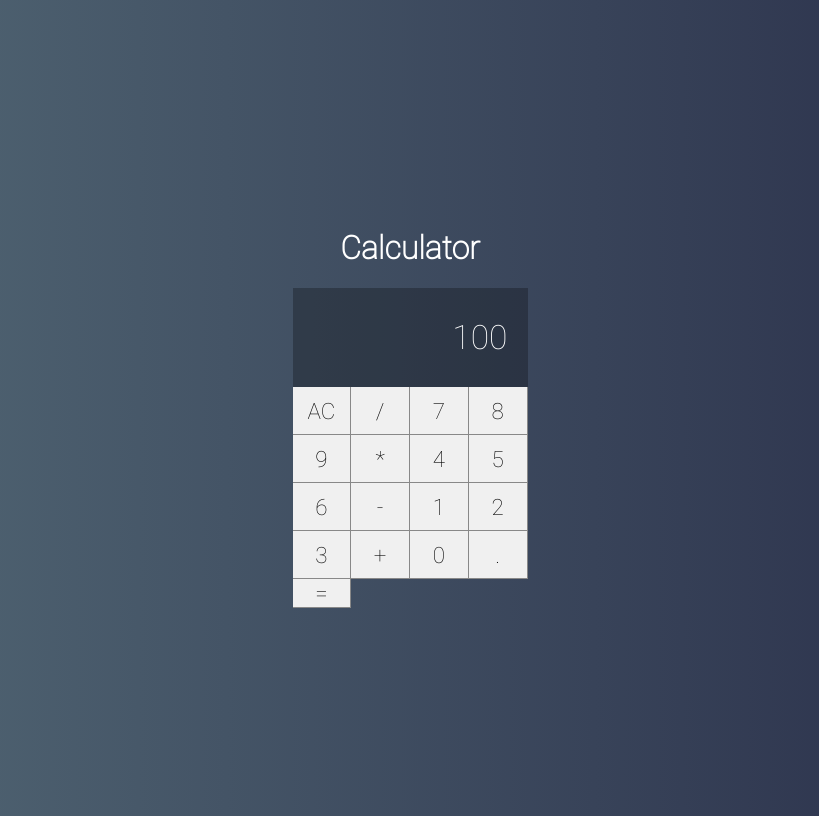
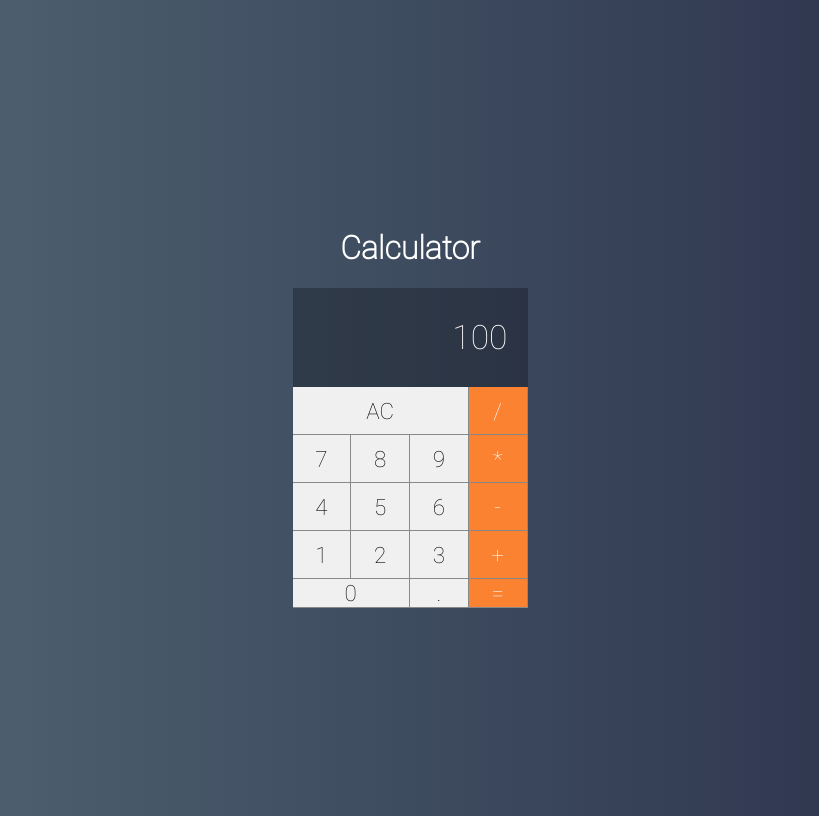
Before and after one commit to UenerCoelho/guided-projects, a React (Create React App) app: page / in a window 1280 px wide. Shown: the whole page, without its empty margins (230-1049 px from the left). Built offline with nearby package versions, Linux system fonts and the light colour scheme.

Commit message:
Componente Button 02

```diff
--- a/src/components/Button.css
+++ b/src/components/Button.css
@@ -12,3 +12,24 @@
   border-bottom: var(--border-button);
   outline: none;
 }
+
+.button:active {
+  background-color: #ccc;
+}
+
+.button.double {
+  grid-column: span 2;
+}
+
+.button.triple {
+  grid-column: span 3;
+}
+
+.button.operation {
+  background-color: #fa8231;
+  color: #fff;
+}
+
+.button.operation:active {
+  background-color: #fa823188;
+}
--- a/src/components/Button.jsx
+++ b/src/components/Button.jsx
@@ -1,5 +1,33 @@
-import React from 'react'
-import './Button.css'
+import React from "react"
+import "./Button.css"
 
-export default props =>
-  <button className="button">{props.label}</button>
+export default props => {
+  let classes = "button "
+  classes += props.operation ? "operation" : ""
+  classes += props.double ? "double" : ""
+  classes += props.triple ? "triple" : ""
+
+  return (
+    <button
+      onClick={e => props.click && props.click(props.label)}
+      className={classes}
+    >
+      {props.label}
+    </button>
+  )
+}
+/* Jeito anterior
+    (
+      <button
+        className={`
+    button
+    ${props.operatopn ? "operation" : ""}
+    ${props.double ? "double" : ""}
+    ${props.triple ? "triple" : ""}
+    `}
+      >
+        {props.label}
+      </button>
+    )
+    <button className="button">{props.label}</button>
+*/
--- a/src/main/Calculator.jsx
+++ b/src/main/Calculator.jsx
@@ -1,31 +1,51 @@
-import React, { Component } from "react";
-import './Calculator.css'
+import React, { Component } from "react"
+import "./Calculator.css"
 
-import Button from '../components/Button'
-import Display from '../components/Display'
+import Button from "../components/Button"
+import Display from "../components/Display"
 
 export default class Calculator extends Component {
+  constructor(props) {
+    super(props)
+
+    this.clearMemory = this.clearMemory.bind(this)
+    this.setOperation = this.setOperation.bind(this)
+    this.addDigit = this.addDigit.bind(this)
+  }
+
+  clearMemory() {
+    console.log("Limpar")
+  }
+
+  setOperation(operation) {
+    console.log(operation)
+  }
+
+  addDigit(n) {
+    console.log(n)
+  }
+
   render() {
     return (
       <div className="calculator">
-        <Display value={100}/>
-        <Button label='AC' />
-        <Button label='/' />
-        <Button label='7' />
-        <Button label='8' />
-        <Button label='9' />
-        <Button label='*' />
-        <Button label='4' />
-        <Button label='5' />
-        <Button label='6' />
-        <Button label='-' />
-        <Button label='1' />
-        <Button label='2' />
-        <Button label='3' />
-        <Button label='+' />
-        <Button label='0' />
-        <Button label='.' />
-        <Button label='=' />
+        <Display value={100} />
+        <Button label="AC" click={this.clearMemory} triple />
+        <Button label="/" click={this.setOperation} operation />
+        <Button label="7" click={this.addDigit} />
+        <Button label="8" click={this.addDigit} />
+        <Button label="9" click={this.addDigit} />
+        <Button label="*" click={this.setOperation} operation />
+        <Button label="4" click={this.addDigit} />
+        <Button label="5" click={this.addDigit} />
+        <Button label="6" click={this.addDigit} />
+        <Button label="-" click={this.setOperation} operation />
+        <Button label="1" click={this.addDigit} />
+        <Button label="2" click={this.addDigit} />
+        <Button label="3" click={this.addDigit} />
+        <Button label="+" click={this.setOperation} operation />
+        <Button label="0" click={this.addDigit} double />
+        <Button label="." click={this.addDigit} />
+        <Button label="=" click={this.setOperation} operation />
       </div>
     )
   }
```
